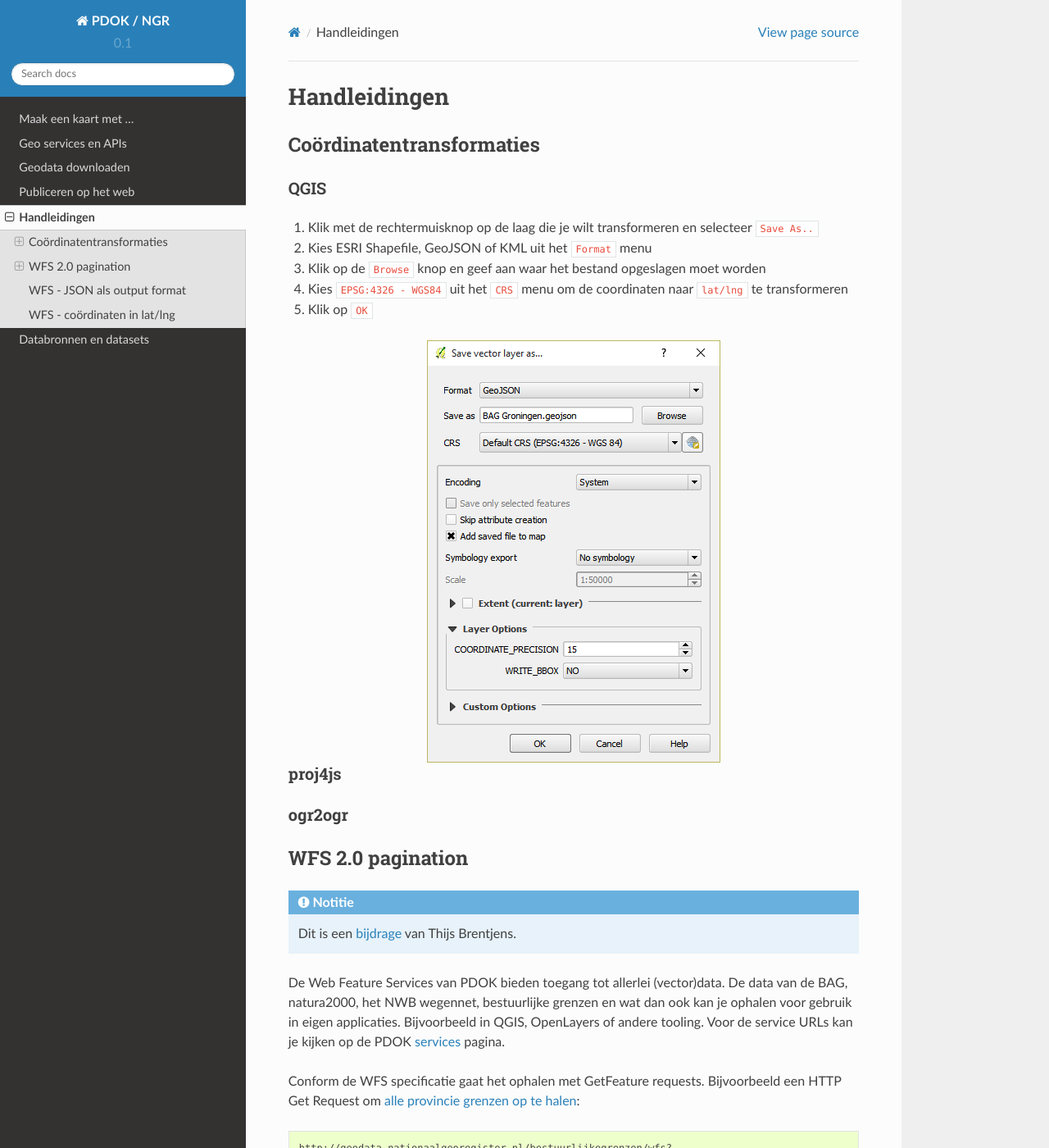
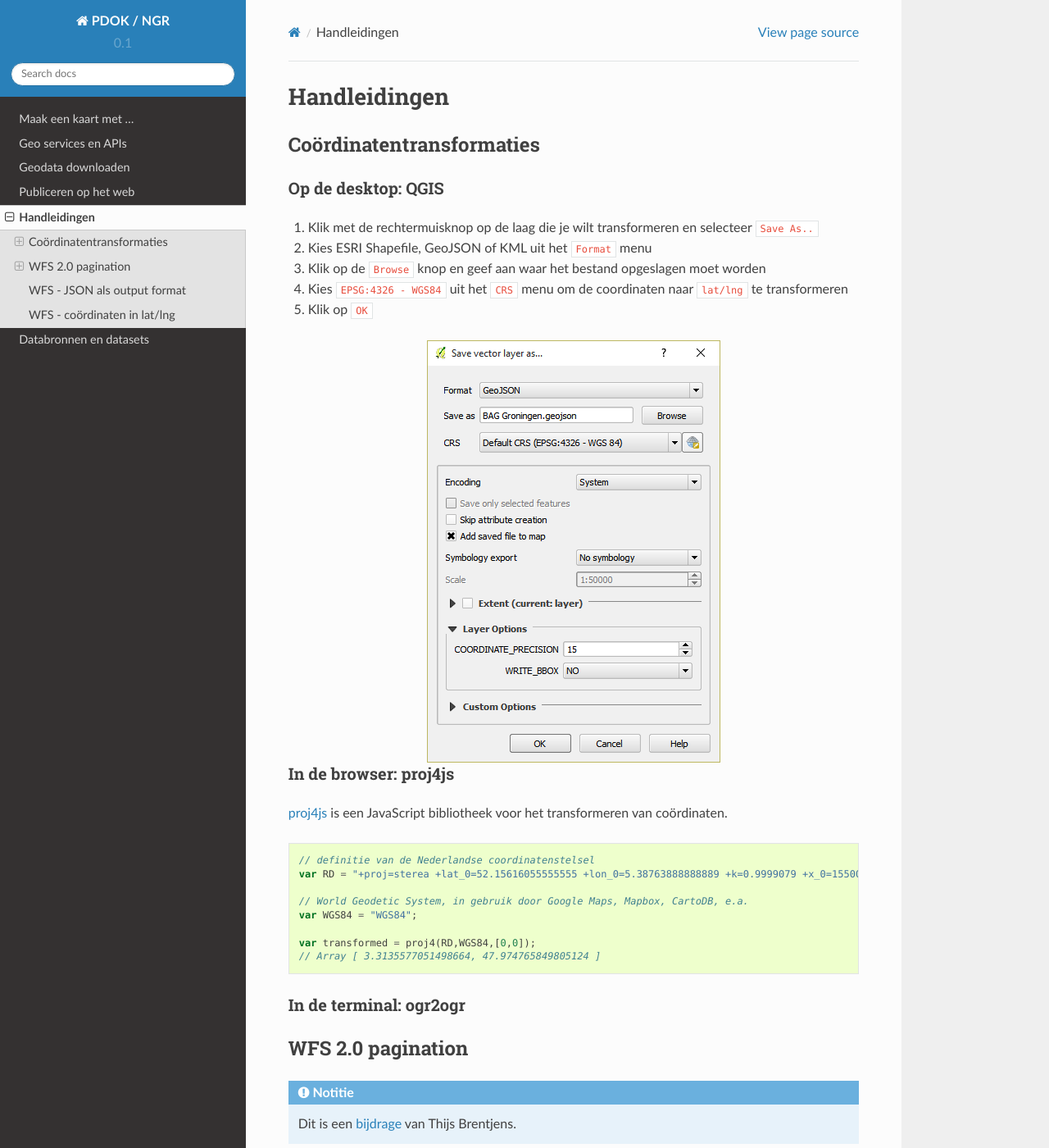
Before and after one commit to LivericA/PDOK, a Sphinx documentation site: the page built from docs/handleidingen.rst, in a window 1280 px wide and 1400 px high. Shown: the whole window at 82% size. Built offline with Sphinx 7.4.7 and the Read the Docs theme 2.0.0, drawn with Linux system fonts in a browser that asks for light colours.

Commit message:
add proj4js example

```diff
--- a/docs/handleidingen.rst
+++ b/docs/handleidingen.rst
@@ -6,8 +6,8 @@ Handleidingen
 Coördinatentransformaties
 *************************
 
-QGIS
-====
+Op de desktop: QGIS
+===================
 
 1. Klik met de rechtermuisknop op de laag die je wilt transformeren en selecteer ``Save As..``
 2. Kies ESRI Shapefile, GeoJSON of KML uit het ``Format`` menu
@@ -18,11 +18,26 @@ QGIS
 .. image:: images/qgis-vector-save.png
     :align: center
 
-proj4js
-=======
+In de browser: proj4js
+======================
 
-ogr2ogr
-=======
+`proj4js <http://proj4js.org/>`_ is een JavaScript bibliotheek voor het transformeren van coördinaten.
+
+.. code-block:: javascript
+
+    // definitie van de Nederlandse coordinatenstelsel
+    var RD = "+proj=sterea +lat_0=52.15616055555555 +lon_0=5.38763888888889 +k=0.9999079 +x_0=155000 +y_0=463000 +ellps=bessel +units=m +towgs84=565.2369,50.0087,465.658,-0.406857330322398,0.350732676542563,-1.8703473836068,4.0812 +no_defs";
+
+    // World Geodetic System, in gebruik door Google Maps, Mapbox, CartoDB, e.a.
+    var WGS84 = "WGS84";
+
+    var transformed = proj4(RD,WGS84,[0,0]);
+    // Array [ 3.3135577051498664, 47.974765849805124 ]
+
+
+In de terminal: ogr2ogr
+=======================
+
 
 ******************
 WFS 2.0 pagination
```
